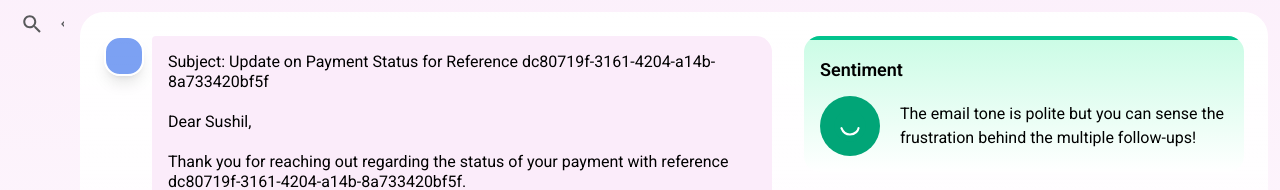
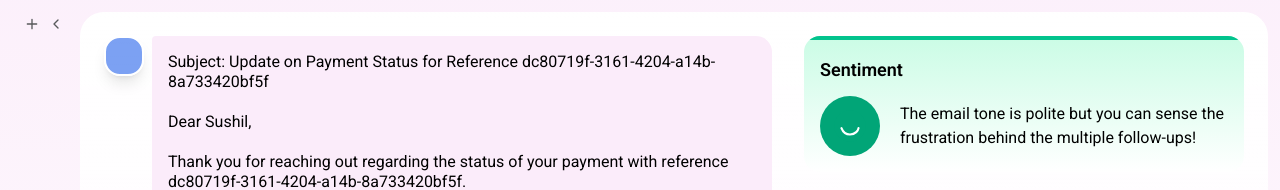
Before and after one commit to jthnroy/pixel-world, an Angular app: page / in a window 1280 px wide. Both pictures are taken after a click on the button 256 px from the left and 24 px from the top of the page. Shown: the top 190 px of the page. Built offline with nearby package versions, Linux system fonts and the light colour scheme.

Commit message:
Update collapsed state to show only expand button and add button

```diff
--- a/src/app/app.html
+++ b/src/app/app.html
@@ -47,13 +47,31 @@
          [class.w-16]="!isLeftPanelExpanded()">
       <!-- Header Icons -->
       <div class="flex justify-between items-center px-2">
-        <svg class="w-6 h-6 text-text-neutral" viewBox="0 0 24 24" fill="none">
+        <!-- Square icon - only visible when expanded -->
+        <svg class="w-6 h-6 text-text-neutral transition-all duration-300"
+             [class.hidden]="!isLeftPanelExpanded()"
+             viewBox="0 0 24 24" fill="none">
           <path d="M16.5 16V8L12.5 12L16.5 16ZM5 21C4.45 21 3.97917 20.8042 3.5875 20.4125C3.19583 20.0208 3 19.55 3 19V5C3 4.45 3.19583 3.97917 3.5875 3.5875C3.97917 3.19583 4.45 3 5 3H19C19.55 3 20.0208 3.19583 20.4125 3.5875C20.8042 3.97917 21 4.45 21 5V19C21 19.55 20.8042 20.0208 20.4125 20.4125C20.0208 20.8042 19.55 21 19 21H5ZM8 19V5H5V19H8ZM10 19H19V5H10V19Z" fill="currentColor"/>
         </svg>
+
+        <!-- Add button - only visible when collapsed -->
+        <button class="w-6 h-6 text-text-neutral hover:bg-gray-100 rounded p-1 transition-all duration-300"
+                [class.hidden]="isLeftPanelExpanded()"
+                (click)="createNewTask()">
+          <svg class="w-4 h-4" viewBox="0 0 24 24" fill="none">
+            <path d="M12 5V19M5 12H19" stroke="currentColor" stroke-width="2" stroke-linecap="round" stroke-linejoin="round"/>
+          </svg>
+        </button>
+
         <div class="flex items-center gap-2">
-          <svg class="w-6 h-6 text-text-neutral" viewBox="0 0 24 24" fill="none">
+          <!-- Search icon - only visible when expanded -->
+          <svg class="w-6 h-6 text-text-neutral transition-all duration-300"
+               [class.hidden]="!isLeftPanelExpanded()"
+               viewBox="0 0 24 24" fill="none">
             <path d="M15.7549 14.255H14.9649L14.6849 13.985C15.6649 12.845 16.2549 11.365 16.2549 9.755C16.2549 6.165 13.3449 3.255 9.75488 3.255C6.16488 3.255 3.25488 6.165 3.25488 9.755C3.25488 13.345 6.16488 16.255 9.75488 16.255C11.3649 16.255 12.8449 15.665 13.9849 14.685L14.2549 14.965V15.755L19.2549 20.745L20.7449 19.255L15.7549 14.255ZM9.75488 14.255C7.26488 14.255 5.25488 12.245 5.25488 9.755C5.25488 7.26501 7.26488 5.255 9.75488 5.255C12.2449 5.255 14.2549 7.26501 14.2549 9.755C14.2549 12.245 12.2449 14.255 9.75488 14.255Z" fill="currentColor"/>
           </svg>
+
+          <!-- Toggle button - always visible -->
           <button class="w-6 h-6 text-text-neutral hover:bg-gray-100 rounded p-1 transition-colors" (click)="toggleLeftPanel()">
             <svg class="w-4 h-4 transition-transform duration-200" [class.rotate-180]="!isLeftPanelExpanded()" viewBox="0 0 24 24" fill="none">
               <path d="M9 18L15 12L9 6" stroke="currentColor" stroke-width="2" stroke-linecap="round" stroke-linejoin="round"/>
```
